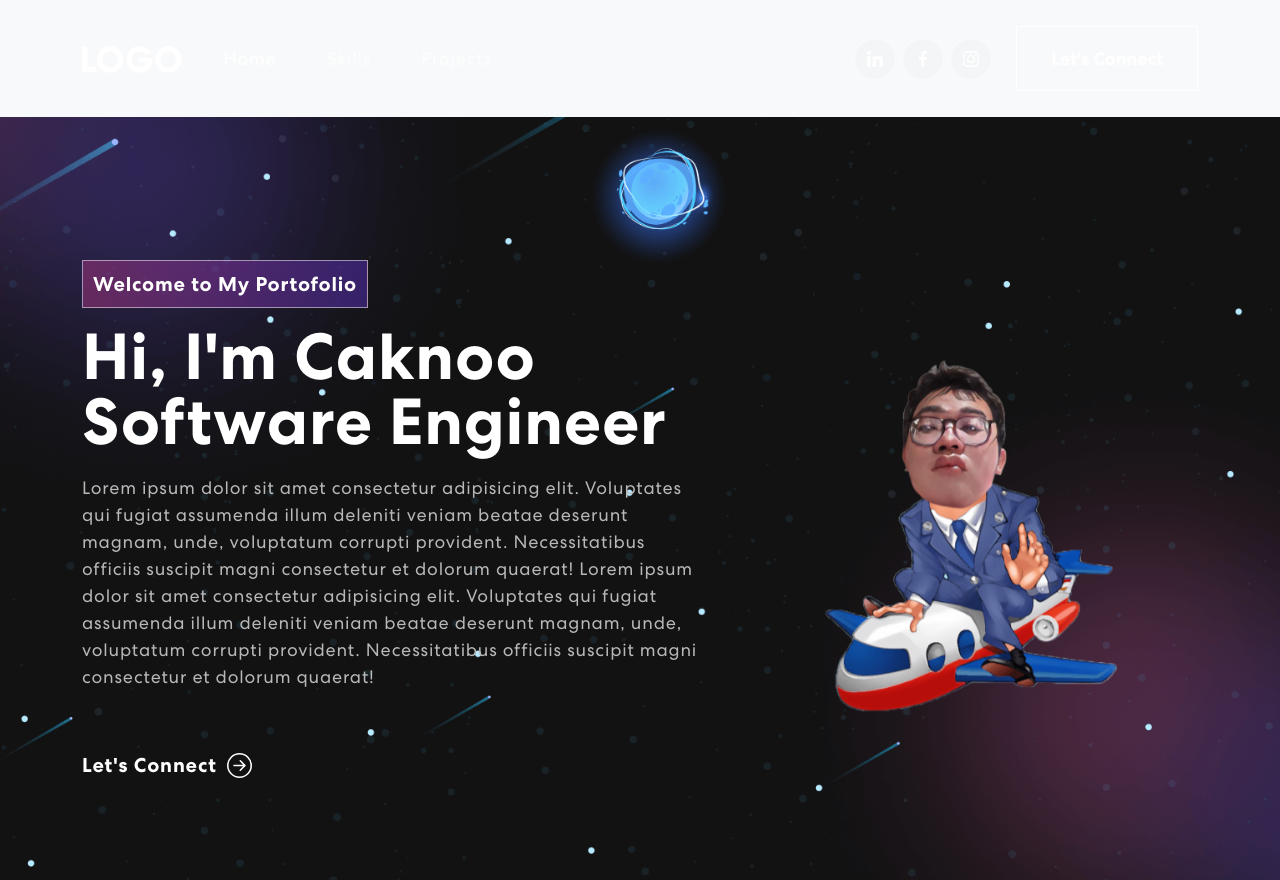
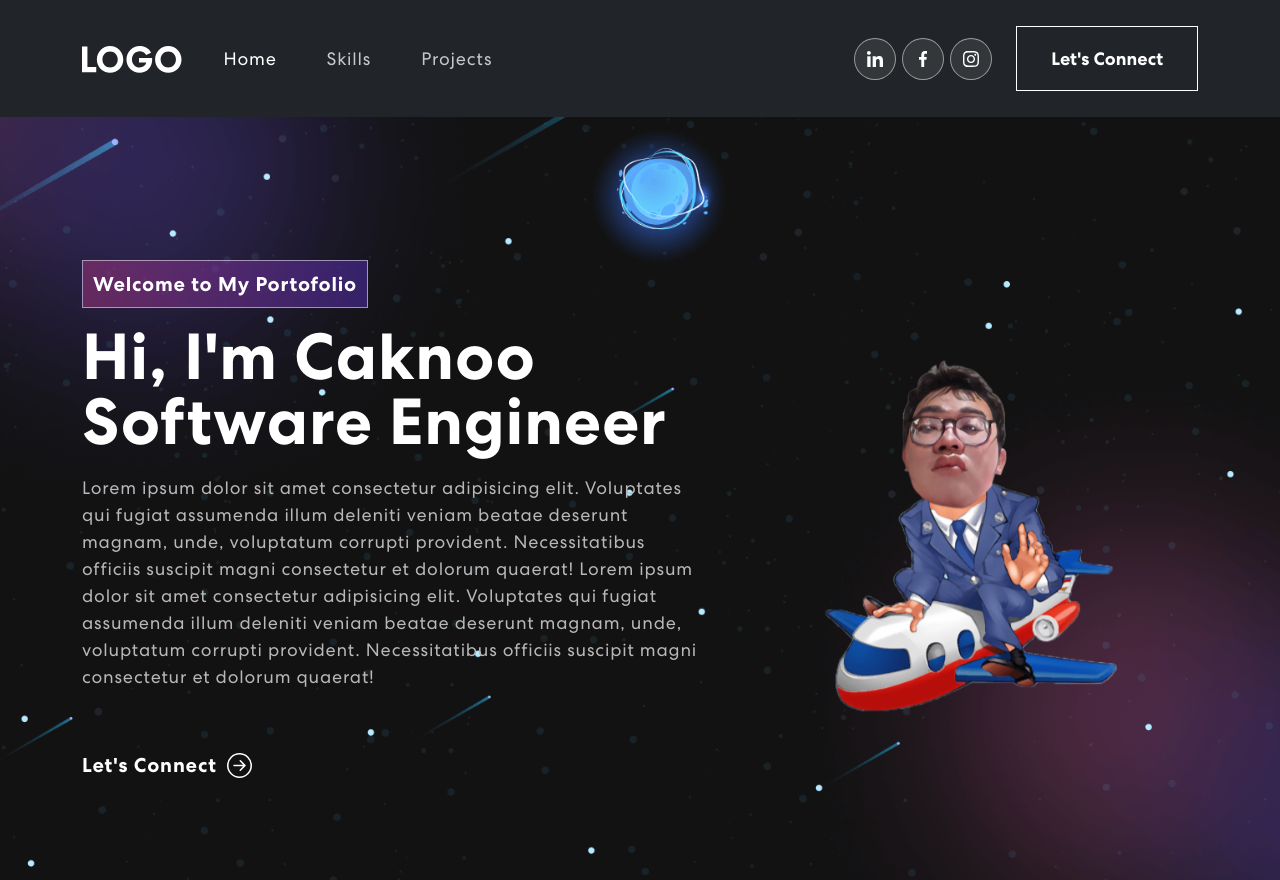
Before and after one commit to Caknoooo/cakno_personal_portofolio, a React (Create React App) app: page / in a window 1280 px wide. Built offline with nearby package versions, Linux system fonts and the light colour scheme.

Commit message:
fix: fixed dark navbar

```diff
--- a/src/components/NavBar.jsx
+++ b/src/components/NavBar.jsx
@@ -29,7 +29,7 @@ export const NavBar = () => {
   }, []);
 
   return (
-    <Navbar bg="light" expand="lg" className={scrolled ? "scrolled" : ""}>
+    <Navbar bg="dark" expand="lg" className={scrolled ? "scrolled" : ""}>
       <Container>
         <Navbar.Brand href="#home">
           <img src={Logo} alt="Logo" className="b" />
```
